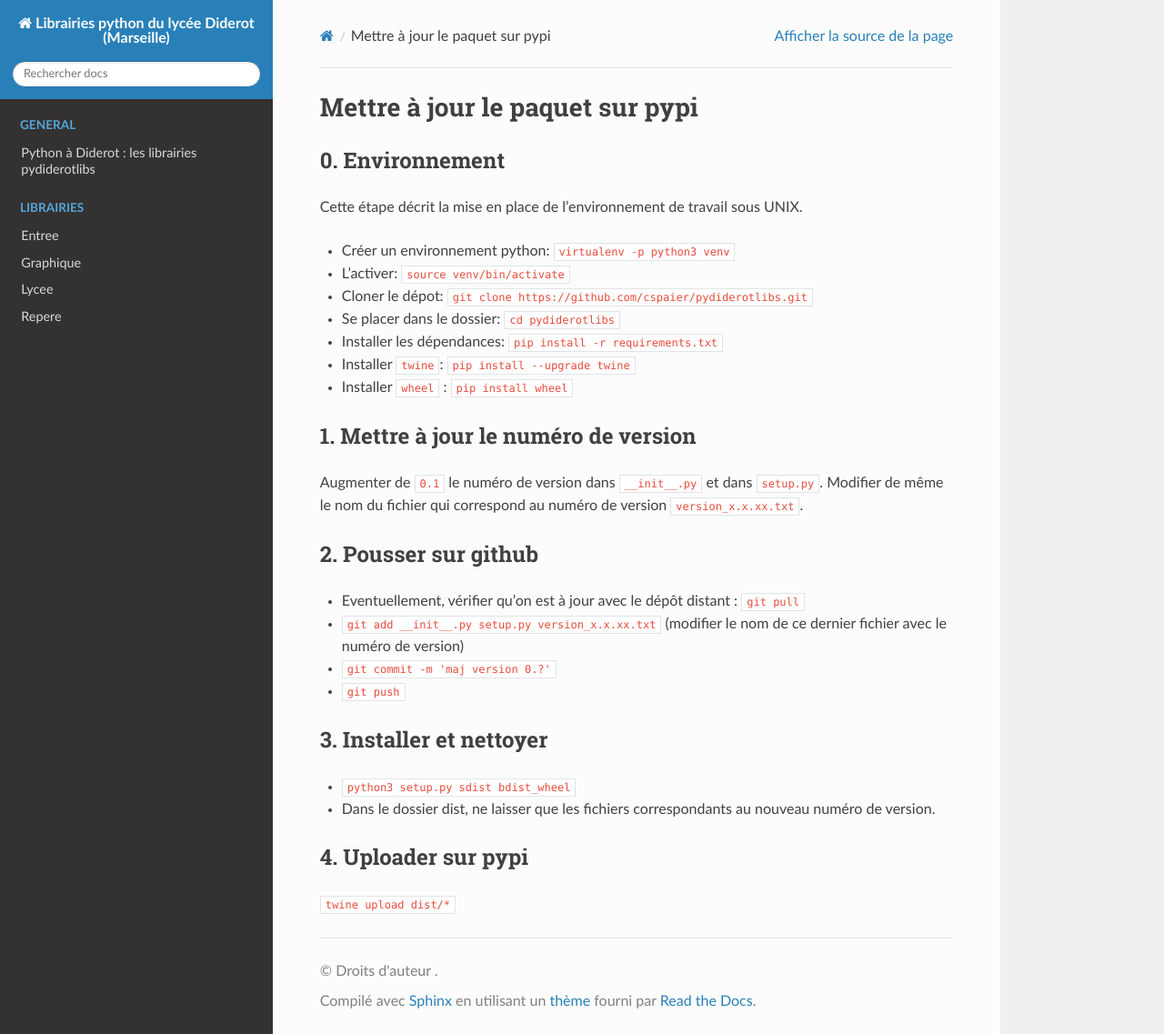
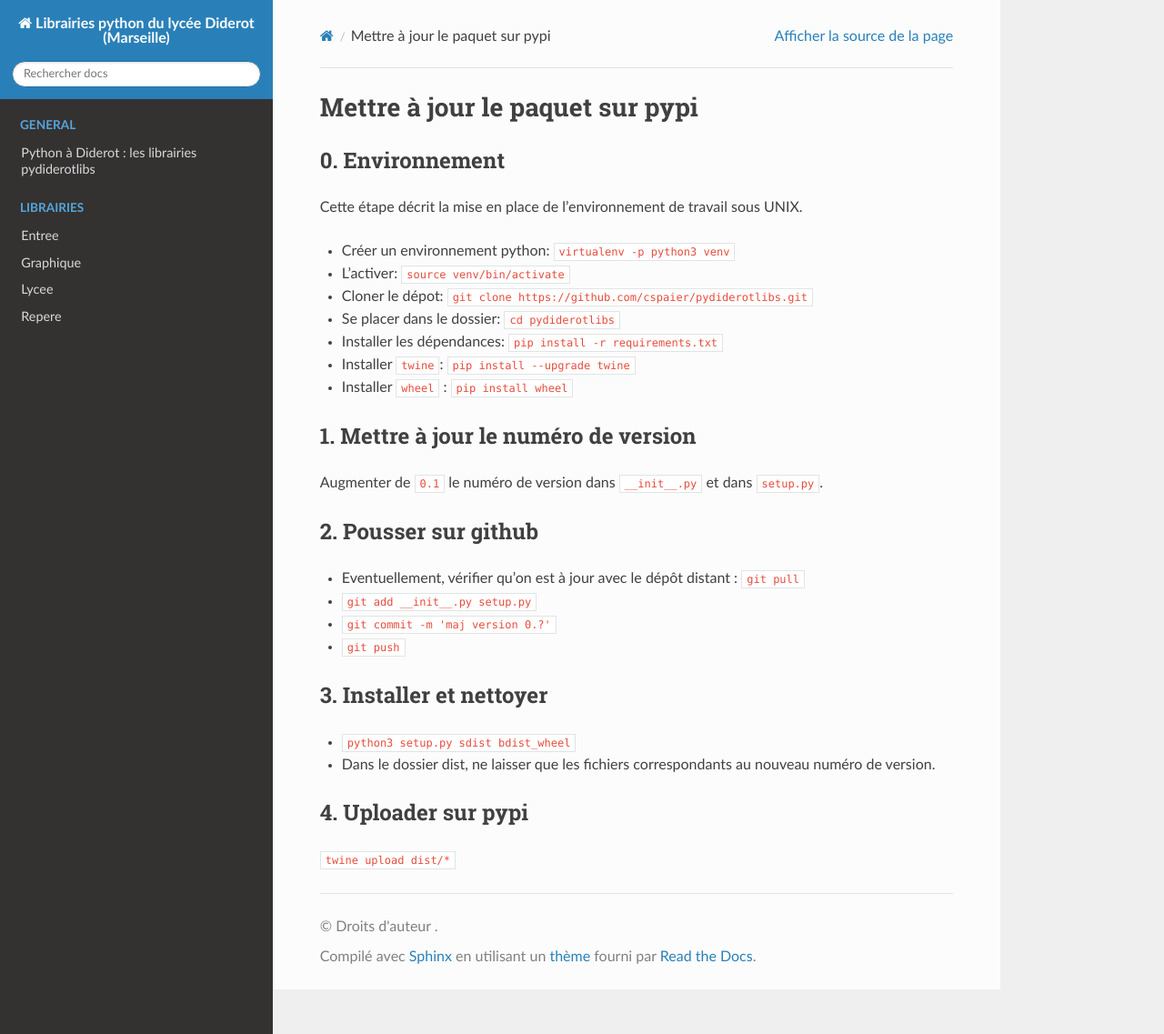
Before and after one commit to Pydiderot/pydiderotlibs, a Sphinx documentation site: the page built from docs/maj_pypi.md, in a window 1280 px wide and 1137 px high. Shown: the whole window at 91% size. Built offline with Sphinx 7.4.7 and the Read the Docs theme 2.0.0, drawn with Linux system fonts in a browser that asks for light colours.

Commit message:
maj version 0.0.21

```diff
--- a/__init__.py
+++ b/__init__.py
@@ -5,7 +5,7 @@
 Ce module contient les librairies utilisées par les enseignents du lycée Denis Diderot pour enseigner python.
 """
 
-__version__ = "0.0.20"
+__version__ = "0.0.21"
 
 #from .lycee import *
 #from .graphique import *
--- a/docs/maj_pypi.md
+++ b/docs/maj_pypi.md
@@ -15,11 +15,10 @@ Cette étape décrit la mise en place de l’environnement de travail sous UNIX.
 ## 1. Mettre à jour le numéro de version
 
 Augmenter de `0.1` le numéro de version dans `__init__.py` et dans `setup.py`.
-Modifier de même le nom du fichier qui correspond au numéro de version `version_x.x.xx.txt`.
 
 ## 2. Pousser sur github
 - Eventuellement, vérifier qu'on est à jour avec le dépôt distant : `git pull`
-- `git add __init__.py setup.py version_x.x.xx.txt` (modifier le nom de ce dernier fichier avec le numéro de version)
+- `git add __init__.py setup.py`
 - `git commit -m 'maj version 0.?'`
 - `git push`
 
--- a/setup.py
+++ b/setup.py
@@ -18,7 +18,7 @@ for line in open(os.path.join(SETUPDIR, 'requirements.txt'), encoding="UTF-8"):
 
 setup(
     name='pydiderotlibs',
-    version='0.0.20',
+    version='0.0.21',
     packages=find_packages(),
     packages_dir={'' : 'pydiderotlibs'},
     author='Professeurs de Mathématiques du lycée Denis Diderot (Marseille)',
```
